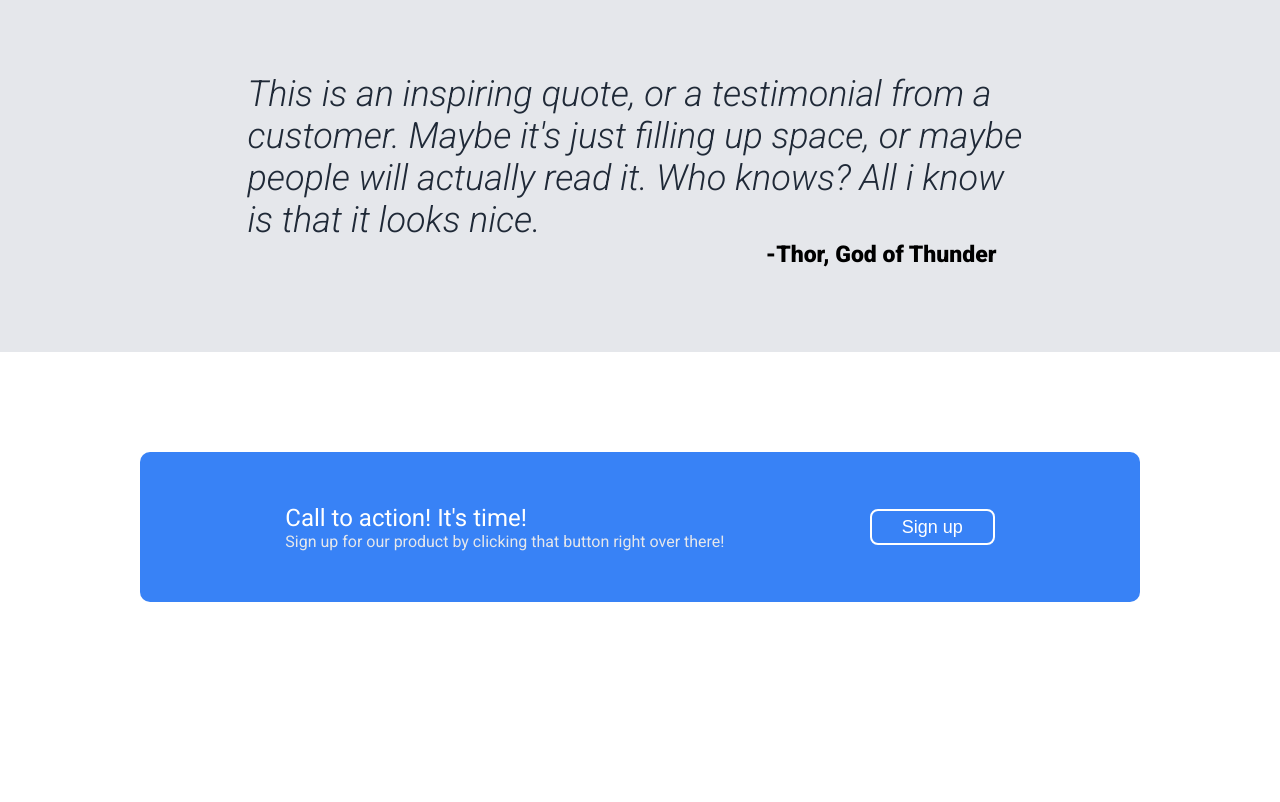
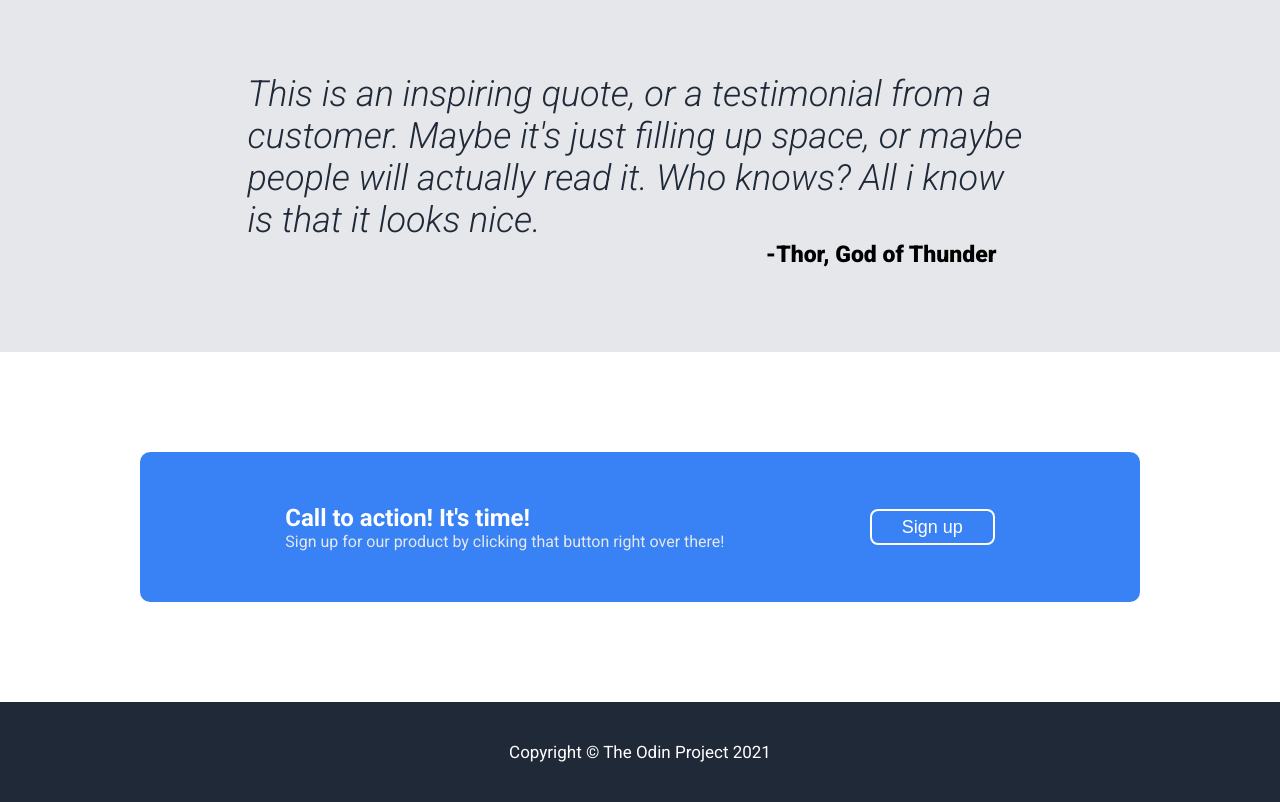
Before and after one commit to kuxz1/landing-page, a plain HTML site: page index.html in a window 1280 px wide. Shown: the part 1098-1900 px from the top of the page. Before the commit the page ends 1800 px from the top, so only its background shows below. Drawn offline with Linux system fonts and the light colour scheme.

Commit message:
index.html

```diff
--- a/index.html
+++ b/index.html
@@ -68,6 +68,8 @@
       <button class="sign-up1">Sign up</button>
     </div>
   </div>
-
+  <div class="footer">
+    <footer>Copyright © The Odin Project 2021</footer>
+  </div>
   </body>
 </html>
--- a/style.css
+++ b/style.css
@@ -171,6 +171,7 @@ ul {
 .action-title {
     color: white;
     font-size: 24px;
+    font-weight: 600;
 }
 
 .action-subtext {
@@ -188,3 +189,19 @@ ul {
 }
 
 /* footer */
+
+.footer {
+    background-color: #1F2937;
+    height: 100px;
+    display: flex;
+    justify-content: center;
+    align-items: center;
+
+}
+
+
+
+footer {
+   color: white;
+   font-size: 17px;
+}
```
